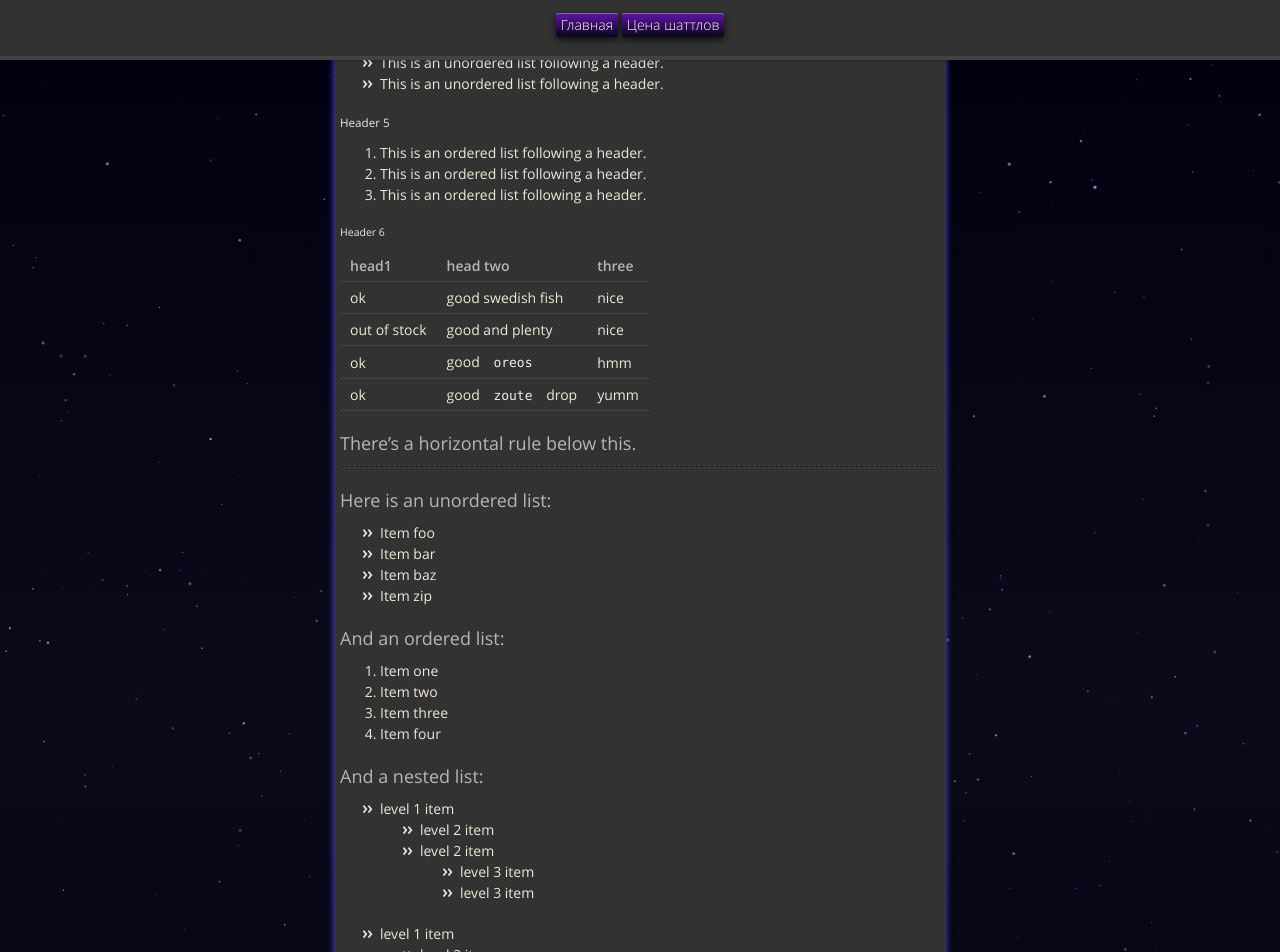
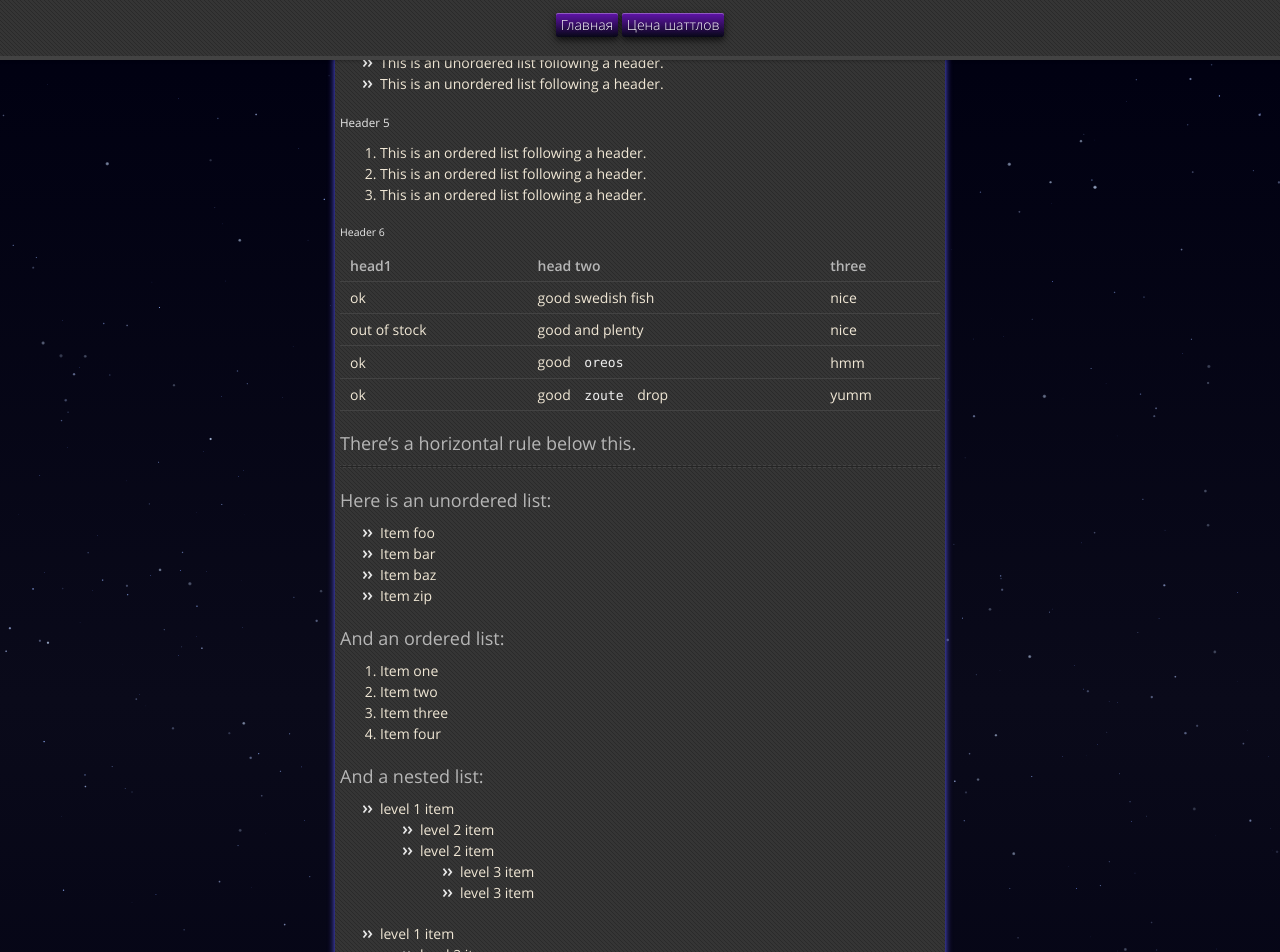
Before and after one commit to lAstronautl/StarHorizon-Mapping, a Jekyll site: the page built from docs/markdown/test/test-page.md, in a window 1280 px wide and 1400 px high, scrolled down 1003 px. Shown: the top 952 px of the window. Built offline with Jekyll 4.4.1, drawn with Linux system fonts in a browser that asks for light colours.

Commit message:
Revert "перенос страницы"
This reverts commit f1ba38ce84368aa003933bf1f088cf021d8c8fef.

```diff
--- a/docs/assets/css/space-background.css
+++ b/docs/assets/css/space-background.css
@@ -49,11 +49,3 @@ body {
     opacity: 1;
     visibility: visible;
 }
-
-/* Table responsive wrapper */
-table {
-    display: block;
-    max-width: 100%;
-    overflow-x: auto;
-    -webkit-overflow-scrolling: touch;
-}
```
